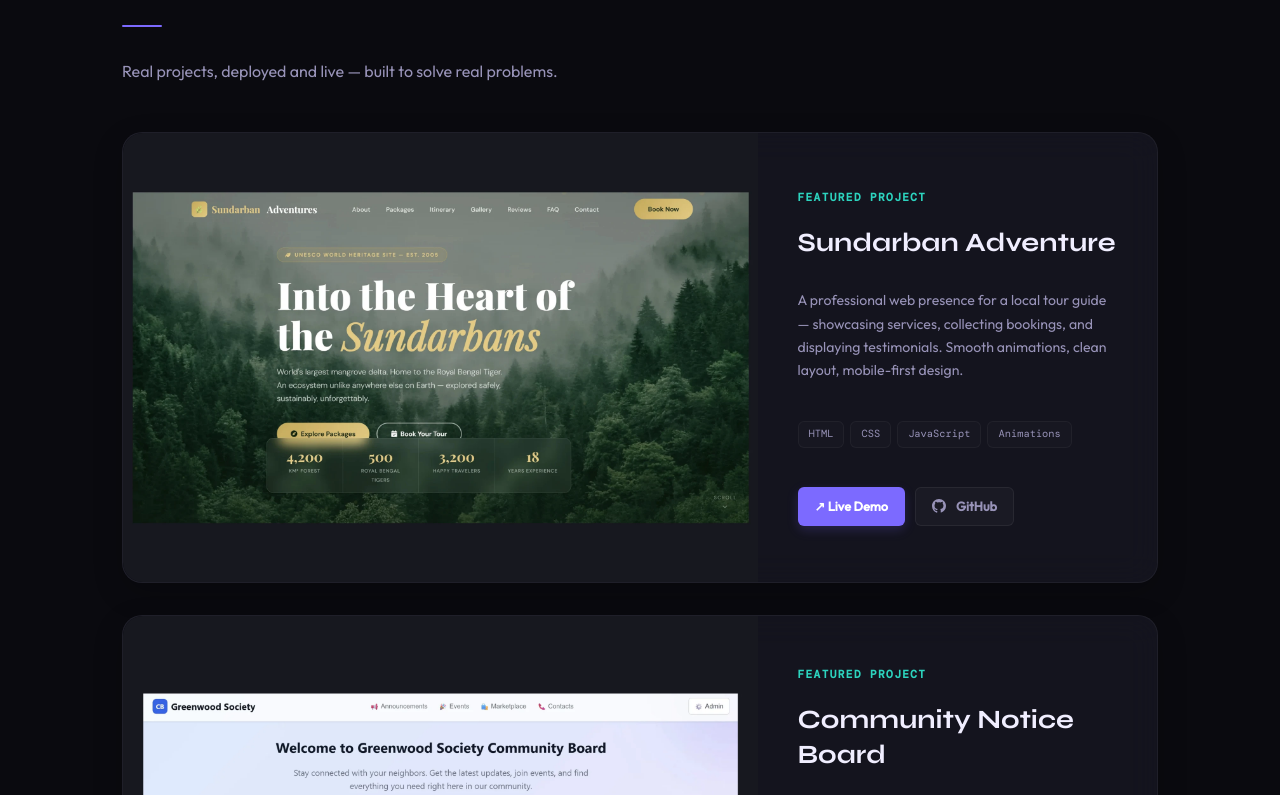
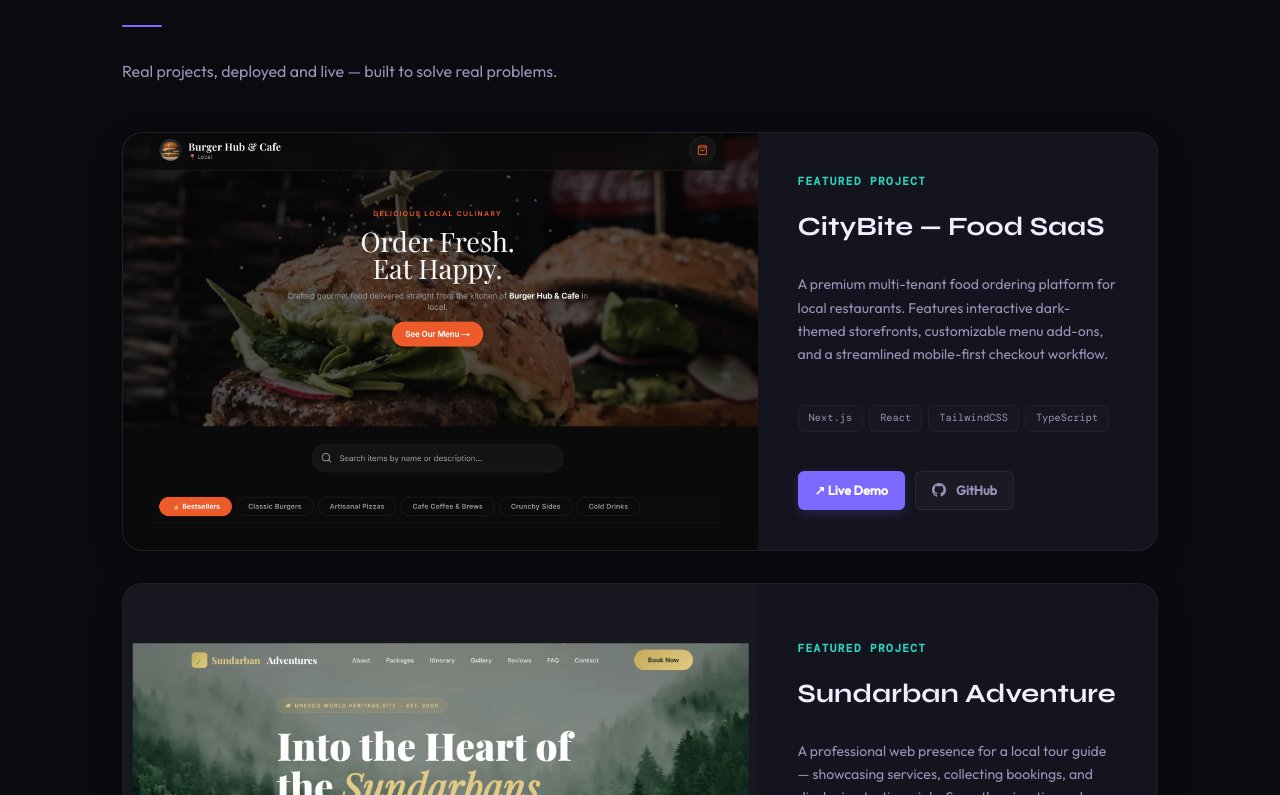
Before and after one commit to SahilSiddiqui-dev/portfolio, a Next.js app: page / in a window 1280 px wide. Shown: the part 3965-4760 px from the top of the page. Built offline with nearby package versions, Linux system fonts and the light colour scheme.

Commit message:
feat: add Projects component with interactive cards and associated preview asset

```diff
--- a/src/components/Projects.tsx
+++ b/src/components/Projects.tsx
@@ -14,6 +14,16 @@ interface Project {
 }
 
 const PROJECTS: Project[] = [
+  {
+    featured: true,
+    tag: { type: "live", label: "✦ Live Project" },
+    title: "CityBite — Food SaaS",
+    desc: "A premium multi-tenant food ordering platform for local restaurants. Features interactive dark-themed storefronts, customizable menu add-ons, and a streamlined mobile-first checkout workflow.",
+    stack: ["Next.js", "React", "TailwindCSS", "TypeScript"],
+    demo: "https://restaurent-three-ashen.vercel.app/",
+    github: "https://github.com/SahilSiddiqui-dev/CityBite",
+    preview: "/assets/restaurent.png",
+  },
   {
     featured: true,
     tag: { type: "live", label: "✦ Live Project" },
```
Also changed, not shown: public/assets/restaurent.png (added).
